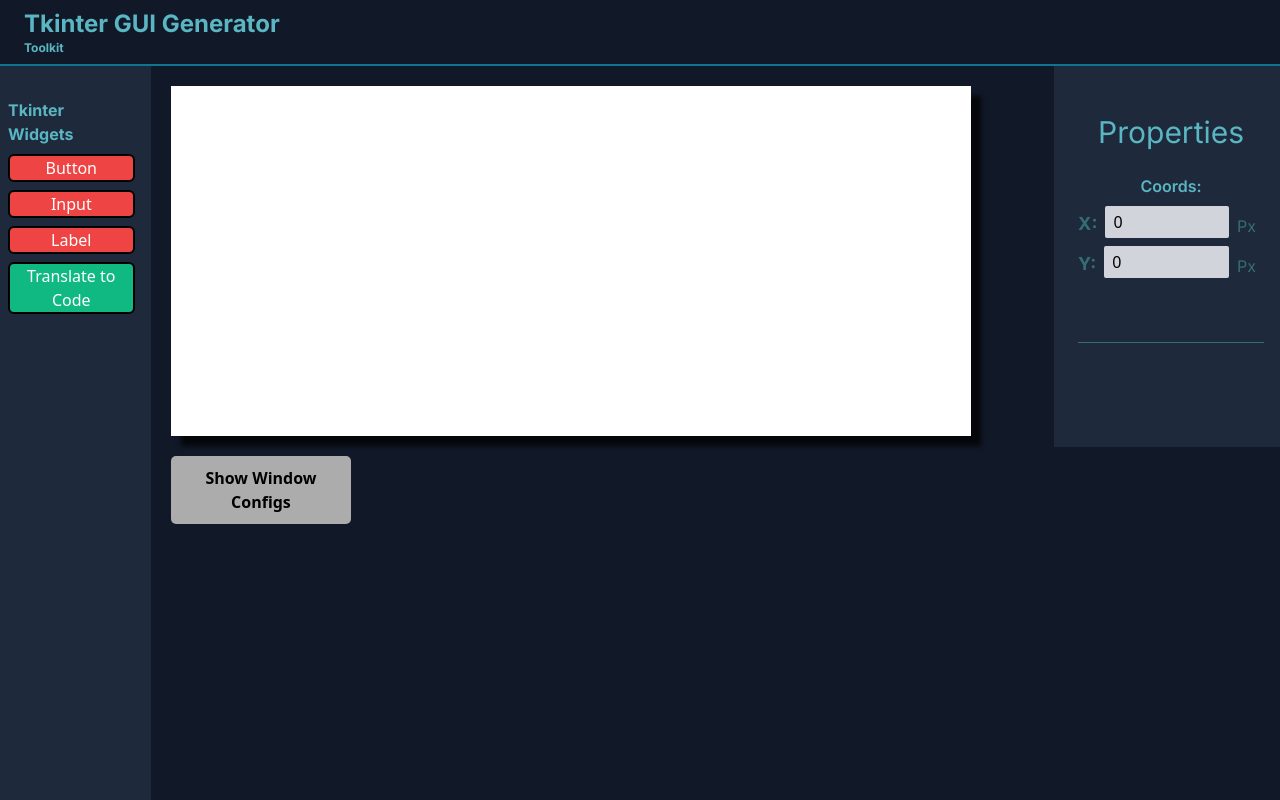
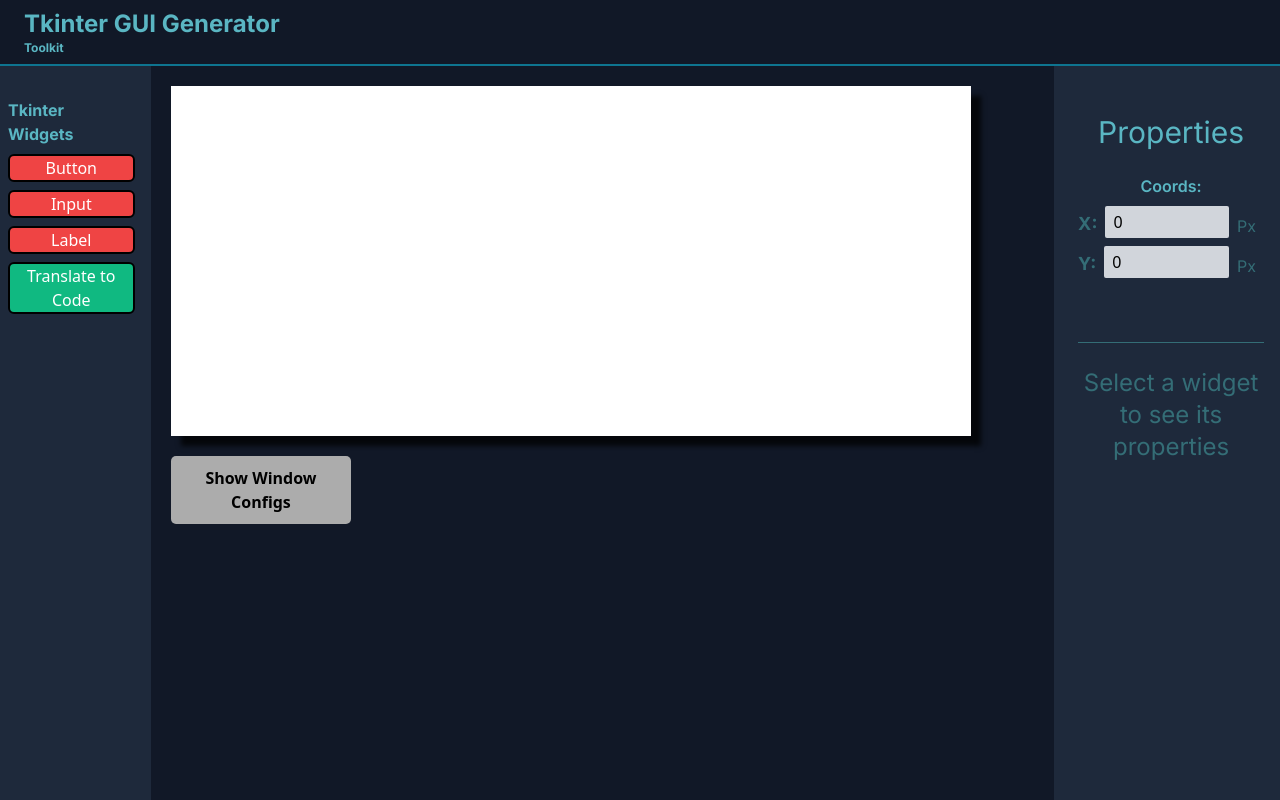
Before and after one commit to arthurdeka/CustomTkBuilder-website, a React (Vite) app: page / in a window 1280 px wide. Built offline with nearby package versions, Linux system fonts and the light colour scheme; the HTML template or start-up script is replaced by a standard one.

Commit message:
style/fixing-properties-style

```diff
--- a/src/App.jsx
+++ b/src/App.jsx
@@ -17,7 +17,7 @@
 
           <Sidemenu />
           <Canvas />
-          <Properties className="" />
+          <Properties />
 
         </CanvasProvider>
       </div>
--- a/src/components/Properties.jsx
+++ b/src/components/Properties.jsx
@@ -171,8 +171,8 @@
   }, [isActiveSelectedWidgetHoverBackgroundColor]);
 
   return (
-    <div className="bg-slate-800 w-3/12  max-h-svh overflow-scroll">
-      <div className="p-4 pb-20 pl-6 max-h-100 mt-8">
+    <div className="bg-slate-800 w-3/12 h-screen overflow-scroll">
+      <div className="p-4 pb-20 pl-6 h-full mt-8">
         <h2 className="text-3xl font-inter text-center text-corprimaria">Properties</h2>
         <br />
 
@@ -203,6 +203,14 @@
         ) : null}
 
         <div className="horizontal-line" />
+
+        {/* caso não haja nenhum widget selecionado */}
+        {selectedWidgetType === null && (
+          <>
+            <h2 className="text-2xl font-inter text-center text-corsecundaria">Select a widget to see its properties</h2>
+            <div className=" h-full"></div>
+          </>
+        )}
 
         {/* ====================================== */}
         {/* AQUI COMEÇA OS PROPERTIES DO BUTTON */}
@@ -389,6 +397,7 @@
                 </div>
               )}
             </div>
+            <br /><br /><br />
           </>
         )}
 
@@ -557,6 +566,7 @@
               />
               <div className="py-1" />
             </div>
+            <br /><br /><br />
           </>
         )}
 
@@ -714,6 +724,7 @@
               />
               <div className="py-1" />
             </div>
+            <br /><br /><br />
           </>
         )}
 
```
